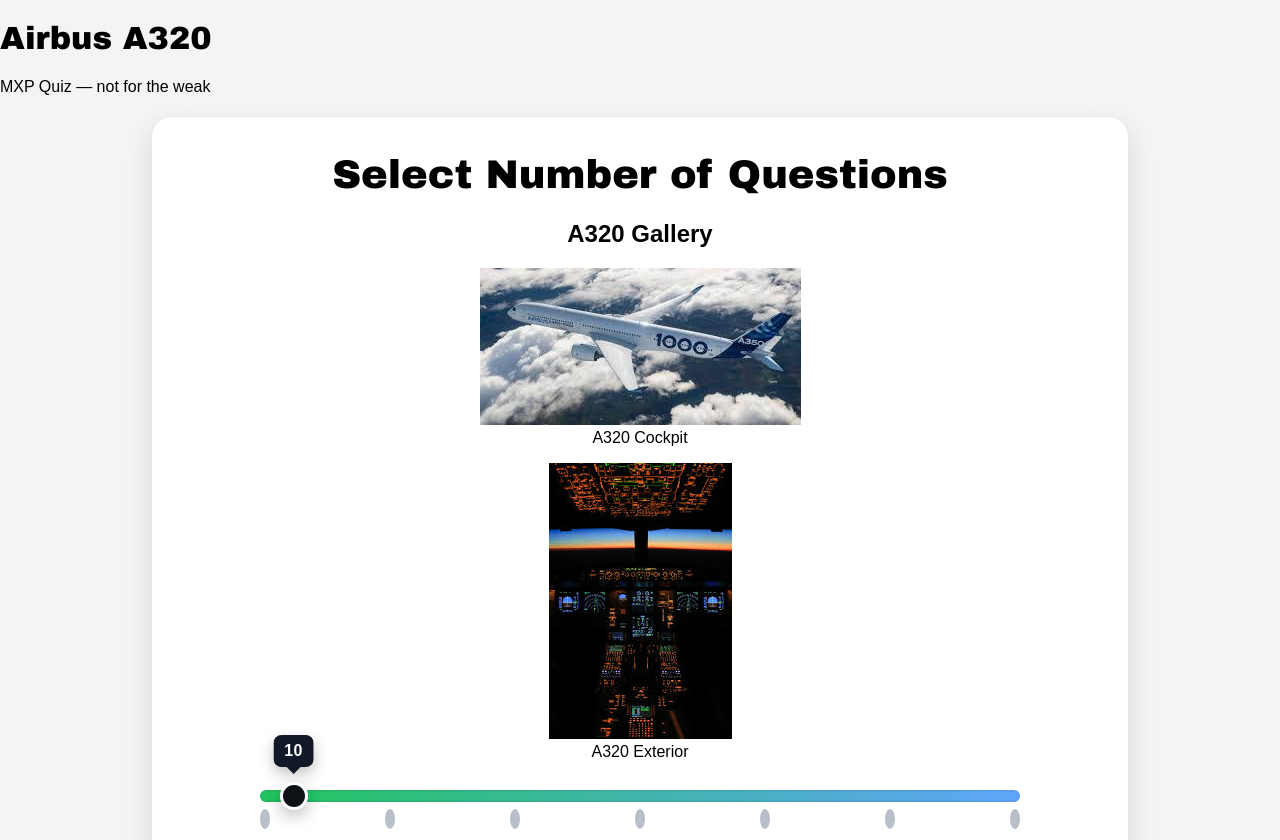
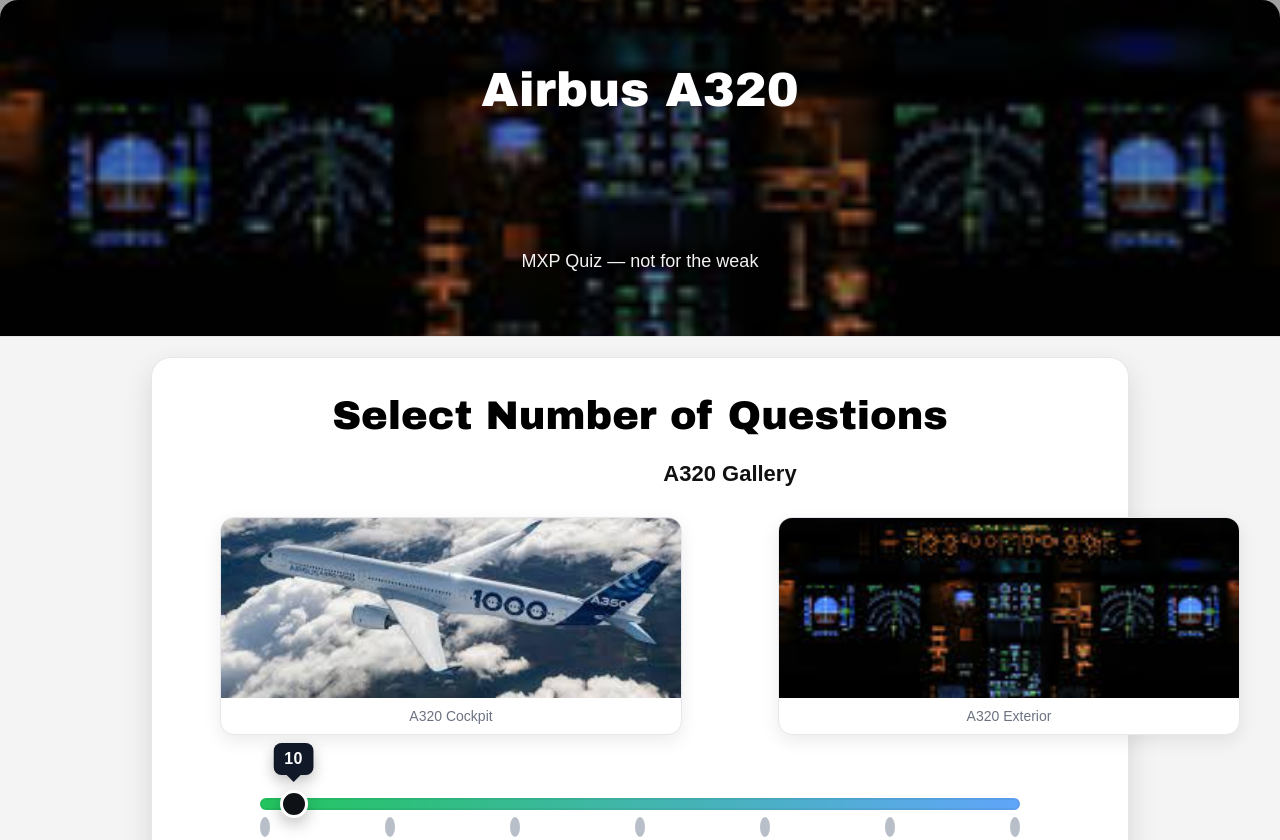
Before and after one commit to a320bankers/BANKERS2k25, a plain HTML site: page index.html in a window 1280 px wide. Shown: the top 840 px of the page. Drawn offline with Linux system fonts and the light colour scheme.

Commit message:
Update styles.css

```diff
--- a/styles.css
+++ b/styles.css
@@ -240,3 +240,31 @@
 .btn-start:active{ transform: translateY(0); }
 
 .hint{ color:#6b7280; margin-top:10px; font-size:14px; }
+
+/* Hero banner */
+.hero{
+  position: relative;
+  height: 42vh; min-height: 260px;
+  background: center/cover no-repeat;
+  background-image: var(--hero-img);
+  border-bottom: 1px solid #e5e7eb;
+  border-top-left-radius: 18px; border-top-right-radius: 18px;
+}
+.hero-dim{ position:absolute; inset:0; background: linear-gradient(180deg, rgba(0,0,0,.35), rgba(0,0,0,.25)); }
+.hero-content{ position:absolute; inset:0; display:grid; place-items:center; text-align:center; color:#fff; }
+.hero-content h1{ margin:0 0 6px; font-size: clamp(28px, 5vw, 48px); }
+.hero-content p{ margin:0; font-size: clamp(14px, 2.5vw, 18px); opacity:.95; }
+
+/* Image gallery */
+.image-gallery{ margin: 24px auto 40px; width:min(1100px, 94vw); }
+.image-gallery h2{ margin: 8px 8px 14px; font-size: 22px; color:#111; }
+.image-gallery .grid{
+  display:grid; gap:16px;
+  grid-template-columns: repeat(auto-fit, minmax(220px, 1fr));
+}
+.image-gallery .card{
+  background:#fff; border:1px solid #e5e7eb; border-radius:14px; overflow:hidden;
+  box-shadow: 0 6px 18px rgba(0,0,0,.08);
+}
+.image-gallery img{ display:block; width:100%; height:180px; object-fit:cover; object-position:center; }
+.image-gallery figcaption{ padding:10px 12px; color:#6b7280; font-size:14px; }
```
